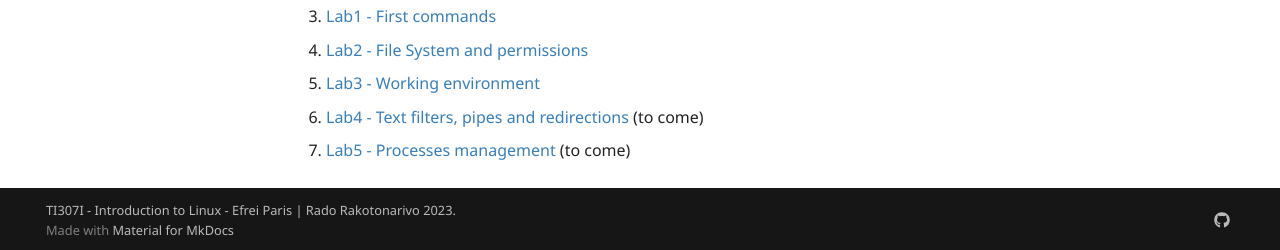
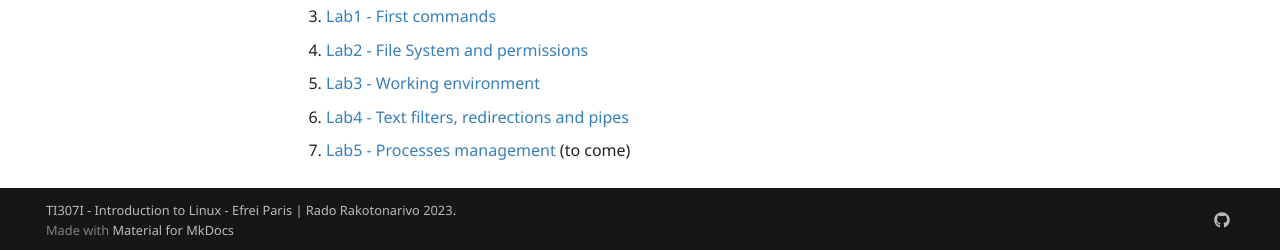
Before and after one commit to douga19/introduction-linux, an MkDocs documentation site: the page built from docs/index.md, in a window 1280 px wide and 900 px high, scrolled down 837 px. Shown: the part 647-897 px from the top of the window. Built offline with MkDocs 1.6.1 and Material for MkDocs 9.7.7, drawn with Linux system fonts in a browser that asks for light colours; comment, search, counter and statistics services are not loaded.

Commit message:
typo tp4 + ajout lien dans index

```diff
--- a/docs/index.md
+++ b/docs/index.md
@@ -46,5 +46,5 @@
 3. [Lab1 - First commands](./contents/tp1.md)
 4. [Lab2 - File System and permissions](./contents/tp2.md)
 5. [Lab3 - Working environment](./contents/tp3.md)
-6. [Lab4 - Text filters, pipes and redirections](#) (to come)
+6. [Lab4 - Text filters, redirections and pipes](./contents/tp4.md)
 7. [Lab5 - Processes management](#) (to come)
```
